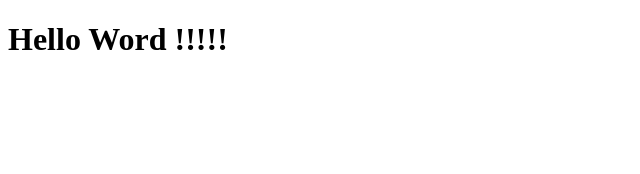
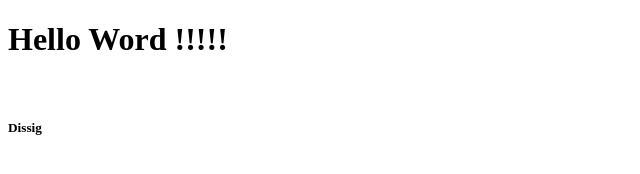
Before and after one commit to WUTTHISAKKhrap/testGit, a plain HTML site: page Index.html in a window 1280 px wide. Shown: the full height of the page, 0-640 px from the left. Drawn offline with Linux system fonts and the light colour scheme.

Commit message:
Test UI Desig

```diff
--- a/Index.html
+++ b/Index.html
@@ -5,6 +5,7 @@
 </head>
 <body>
     <h1>Hello Word !!!!!</h1>
-
+</br>
+<h5>Dissig</h5>
 </body>
 </html>
```
